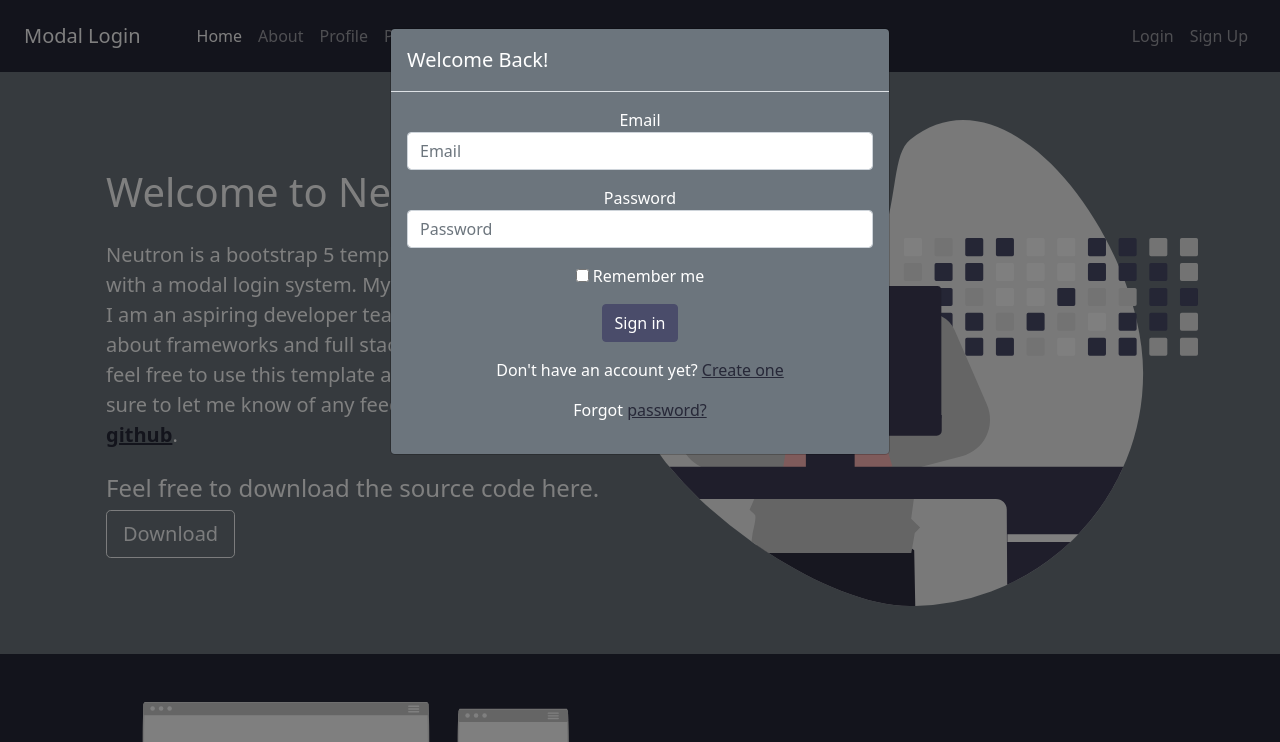
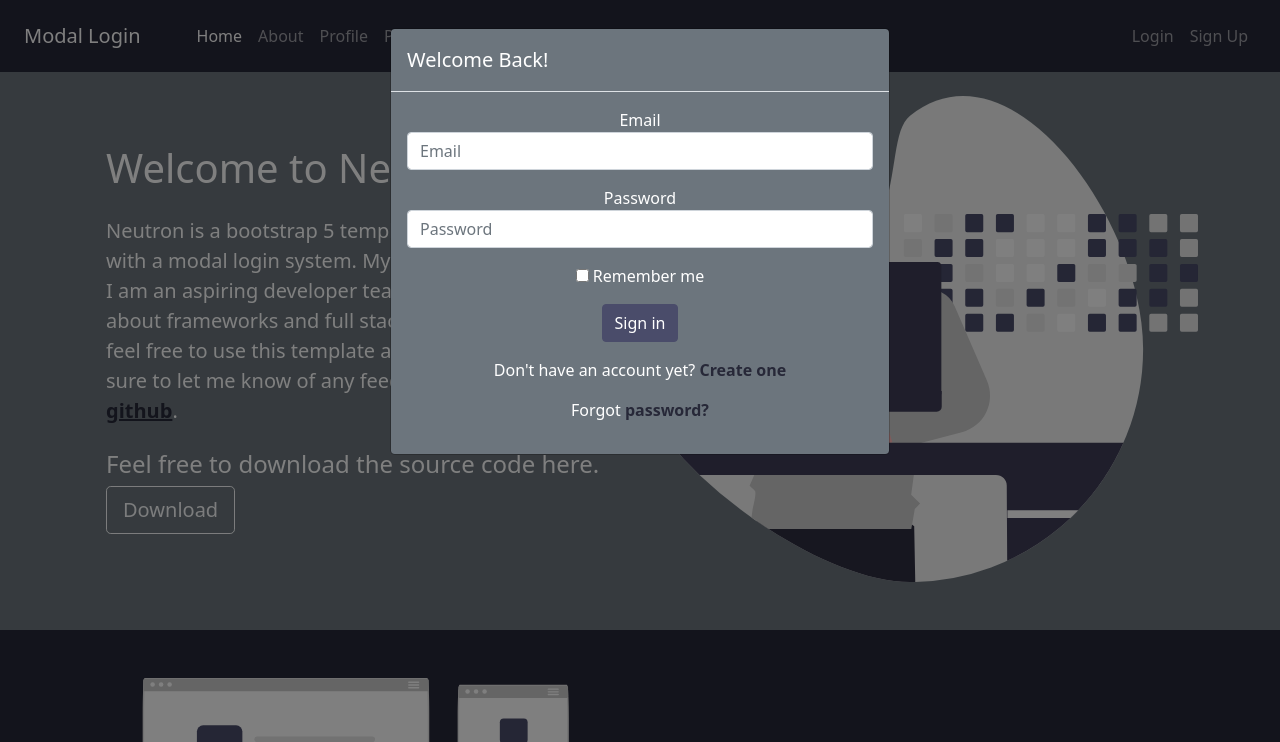
Before and after one commit to Slurrps-Templates/Bootstrap-Login-Site, a plain HTML site: page index.html in a window 1280 px wide. Both pictures are taken after a click on the link "Login". Shown: the top 742 px of the page. Drawn offline with nearby package versions, Linux system fonts and the light colour scheme.

Commit message:
Fixed the nav issue as well as added some new css to the modals

```diff
--- a/css/style.css
+++ b/css/style.css
@@ -30,3 +30,8 @@ a:hover {
 .color-rasin-black {
     color: #272838;
 }
+
+.modal a {
+    text-decoration: none;
+    font-weight: 700;
+}
--- a/index.html
+++ b/index.html
@@ -20,7 +20,7 @@
 
 <body class="bg-dark">
     <!--Navbar dark expands on large screens and fixed to the top-->
-    <nav class="navbar navbar-expand-lg bg-rasin-black navbar-dark py-3">
+    <nav class="navbar navbar-expand-lg bg-rasin-black navbar-dark py-3 fixed-top">
         <a href="index.html" class="navbar-brand mx-4">Modal Login</a>
 
         <!--Navbar logo-->
@@ -59,7 +59,7 @@
         </div>
     </nav>
 
-    <section class="bg-secondary text-white p-5 text-center text-sm-start">
+    <section class="bg-secondary text-white p-5 mt-5 text-center text-sm-start">
         <div class="container">
             <div class="d-sm-flex align-items-center justify-content-between">
                 <div class="m-4">
```
